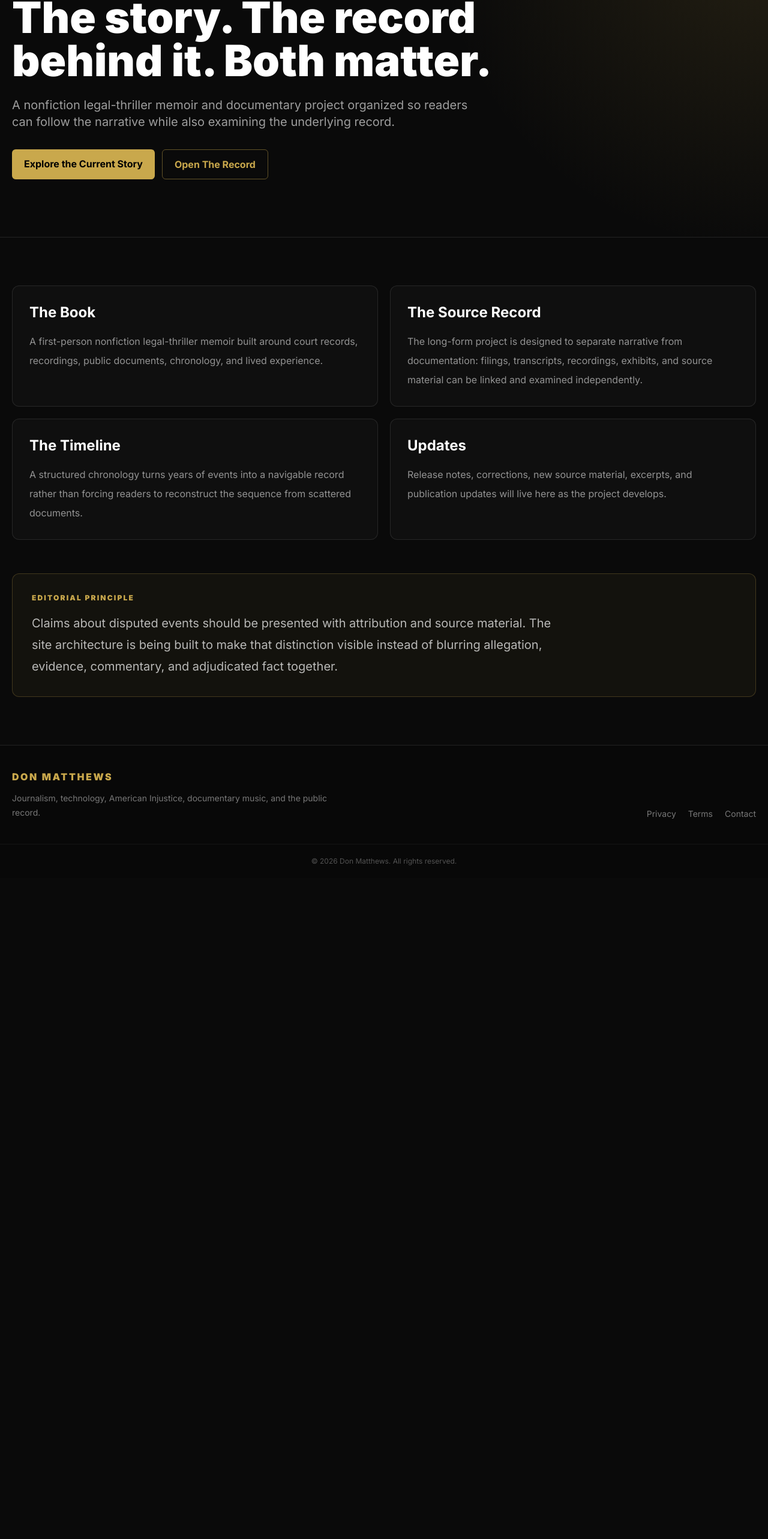
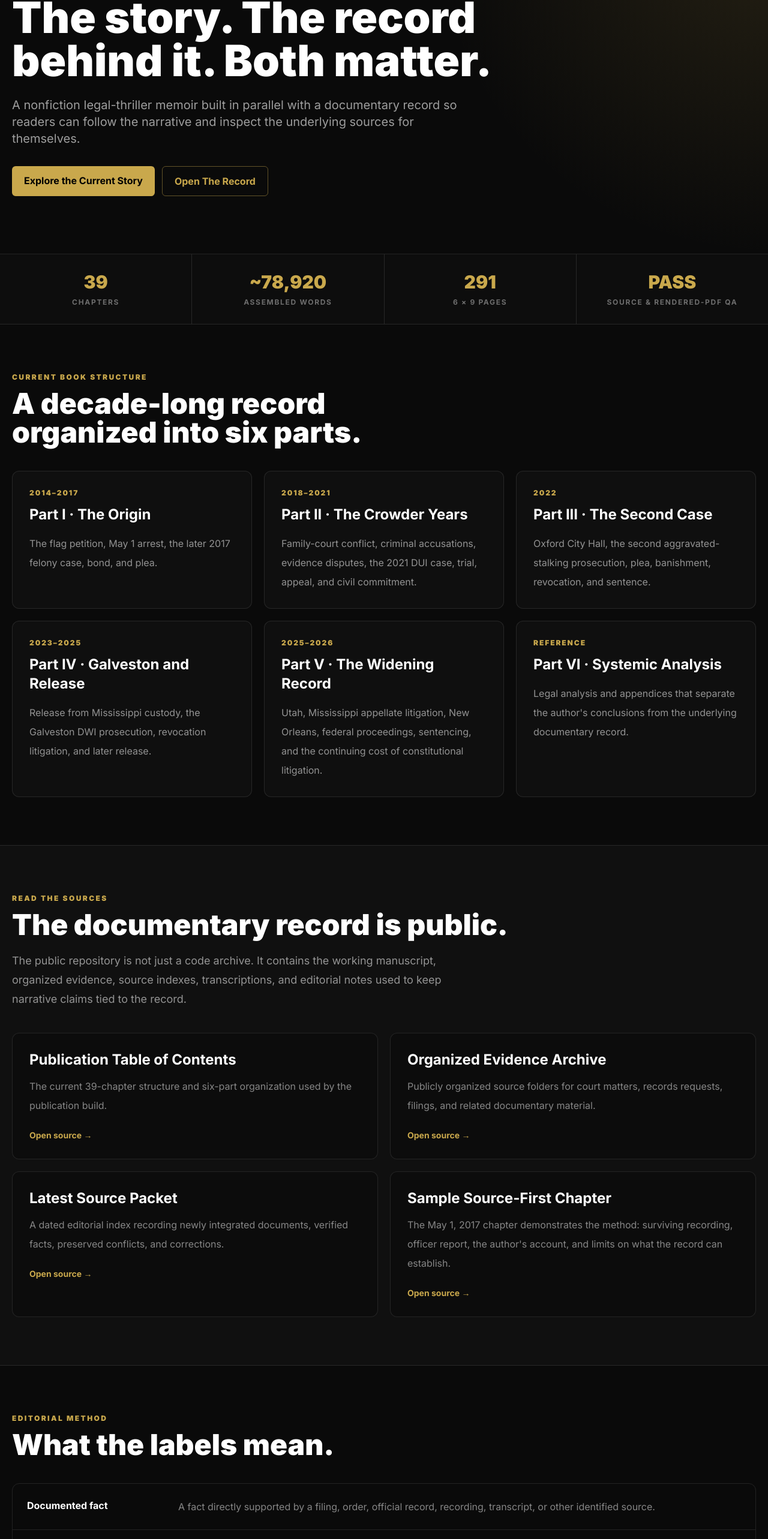
Before and after one commit to patriotnewsactivism/donmatthews-live, a Next.js app: page /american-injustice in a window 1280 px wide. Shown: the part 192-2758 px from the top of the page at 60% size. Before the commit the page ends 1656 px from the top, so only its background shows below. Built offline with nearby package versions, Linux system fonts and the light colour scheme.

Commit message:
Deepen American Injustice source-backed book hub

```diff
--- a/src/app/american-injustice/page.tsx
+++ b/src/app/american-injustice/page.tsx
@@ -3,28 +3,123 @@ import { FlagshipPage, GoldButton, OutlineButton, PageHero } from "@/components/
 
 export const metadata: Metadata = {
   title: "American Injustice | Don Matthews",
-  description: "American Injustice is Don Matthews' nonfiction legal-thriller memoir and documentary record project.",
+  description: "American Injustice is Don Matthews' 39-chapter nonfiction legal-thriller memoir, built alongside a source-first documentary record.",
   alternates: { canonical: "/american-injustice" },
 };
 
-const sections = [
-  ["The Book", "A first-person nonfiction legal-thriller memoir built around court records, recordings, public documents, chronology, and lived experience."],
-  ["The Source Record", "The long-form project is designed to separate narrative from documentation: filings, transcripts, recordings, exhibits, and source material can be linked and examined independently."],
-  ["The Timeline", "A structured chronology turns years of events into a navigable record rather than forcing readers to reconstruct the sequence from scattered documents."],
-  ["Updates", "Release notes, corrections, new source material, excerpts, and publication updates will live here as the project develops."],
-];
+const publicationStats = [
+  ["39", "chapters"],
+  ["~78,920", "assembled words"],
+  ["291", "6 × 9 pages"],
+  ["PASS", "source & rendered-PDF QA"],
+] as const;
+
+const parts = [
+  ["Part I · The Origin", "2014–2017", "The flag petition, May 1 arrest, the later 2017 felony case, bond, and plea."],
+  ["Part II · The Crowder Years", "2018–2021", "Family-court conflict, criminal accusations, evidence disputes, the 2021 DUI case, trial, appeal, and civil commitment."],
+  ["Part III · The Second Case", "2022", "Oxford City Hall, the second aggravated-stalking prosecution, plea, banishment, revocation, and sentence."],
+  ["Part IV · Galveston and Release", "2023–2025", "Release from Mississippi custody, the Galveston DWI prosecution, revocation litigation, and later release."],
+  ["Part V · The Widening Record", "2025–2026", "Utah, Mississippi appellate litigation, New Orleans, federal proceedings, sentencing, and the continuing cost of constitutional litigation."],
+  ["Part VI · Systemic Analysis", "Reference", "Legal analysis and appendices that separate the author's conclusions from the underlying documentary record."],
+] as const;
+
+const sourceLinks = [
+  {
+    title: "Publication Table of Contents",
+    text: "The current 39-chapter structure and six-part organization used by the publication build.",
+    href: "https://github.com/patriotnewsactivism/American-Injustice/blob/main/full-rewrite/000_contents.md",
+  },
+  {
+    title: "Organized Evidence Archive",
+    text: "Publicly organized source folders for court matters, records requests, filings, and related documentary material.",
+    href: "https://github.com/patriotnewsactivism/American-Injustice/tree/main/evidence-organized",
+  },
+  {
+    title: "Latest Source Packet",
+    text: "A dated editorial index recording newly integrated documents, verified facts, preserved conflicts, and corrections.",
+    href: "https://github.com/patriotnewsactivism/American-Injustice/blob/main/evidence-organized/NEW_SOURCE_PACKET_2026-08-22.md",
+  },
+  {
+    title: "Sample Source-First Chapter",
+    text: "The May 1, 2017 chapter demonstrates the method: surviving recording, officer report, the author's account, and limits on what the record can establish.",
+    href: "https://github.com/patriotnewsactivism/American-Injustice/blob/main/full-rewrite/02_chapter2_may1_arrest.md",
+  },
+] as const;
+
+const method = [
+  ["Documented fact", "A fact directly supported by a filing, order, official record, recording, transcript, or other identified source."],
+  ["Attributed allegation", "A disputed claim is identified as an allegation and attributed to the person or filing making it."],
+  ["Record conflict", "When two records disagree, the conflict is preserved rather than silently choosing the version that best fits the narrative."],
+  ["Author interpretation", "Legal theories, conclusions, and personal beliefs remain distinguishable from adjudicated findings and source documents."],
+  ["Corrections", "Later-discovered dates, amounts, names, or procedural details are corrected openly in the working source record."],
+] as const;
 
 export default function AmericanInjusticePage() {
   return (
     <FlagshipPage>
-      <PageHero eyebrow="AMERICAN INJUSTICE" title="The story. The record behind it. Both matter." intro="A nonfiction legal-thriller memoir and documentary project organized so readers can follow the narrative while also examining the underlying record." actions={<><GoldButton href="https://help.donmatthews.live">Explore the Current Story</GoldButton><OutlineButton href="/record">Open The Record</OutlineButton></>} />
+      <PageHero
+        eyebrow="AMERICAN INJUSTICE"
+        title="The story. The record behind it. Both matter."
+        intro="A nonfiction legal-thriller memoir built in parallel with a documentary record so readers can follow the narrative and inspect the underlying sources for themselves."
+        actions={<><GoldButton href="https://help.donmatthews.live">Explore the Current Story</GoldButton><OutlineButton href="/record">Open The Record</OutlineButton></>}
+      />
+
+      <section className="border-b border-white/10 bg-white/[0.02]">
+        <div className="mx-auto grid max-w-7xl grid-cols-2 gap-px bg-white/10 md:grid-cols-4">
+          {publicationStats.map(([value, label]) => (
+            <div key={label} className="bg-[#0d0d0d] px-5 py-7 text-center">
+              <div className="text-3xl font-black text-[#c9a84c]">{value}</div>
+              <div className="mt-2 text-xs font-bold uppercase tracking-[0.14em] text-white/40">{label}</div>
+            </div>
+          ))}
+        </div>
+      </section>
+
       <section className="mx-auto max-w-7xl px-5 py-20">
-        <div className="grid gap-5 md:grid-cols-2">
-          {sections.map(([title, text]) => <div key={title} className="rounded-xl border border-white/10 bg-white/[0.025] p-7"><h2 className="text-2xl font-bold">{title}</h2><p className="mt-4 leading-8 text-white/55">{text}</p></div>)}
+        <p className="text-xs font-black tracking-[0.2em] text-[#c9a84c]">CURRENT BOOK STRUCTURE</p>
+        <h2 className="mt-3 max-w-3xl text-4xl font-black sm:text-5xl">A decade-long record organized into six parts.</h2>
+        <div className="mt-10 grid gap-5 md:grid-cols-2 xl:grid-cols-3">
+          {parts.map(([title, period, text]) => (
+            <article key={title} className="rounded-xl border border-white/10 bg-white/[0.025] p-7">
+              <p className="text-xs font-black uppercase tracking-[0.16em] text-[#c9a84c]">{period}</p>
+              <h3 className="mt-3 text-2xl font-bold">{title}</h3>
+              <p className="mt-4 leading-8 text-white/55">{text}</p>
+            </article>
+          ))}
         </div>
-        <div className="mt-14 rounded-xl border border-[#c9a84c]/25 bg-[#c9a84c]/[0.05] p-8">
-          <p className="text-xs font-black tracking-[0.18em] text-[#c9a84c]">EDITORIAL PRINCIPLE</p>
-          <p className="mt-4 max-w-4xl text-xl leading-9 text-white/70">Claims about disputed events should be presented with attribution and source material. The site architecture is being built to make that distinction visible instead of blurring allegation, evidence, commentary, and adjudicated fact together.</p>
+      </section>
+
+      <section className="border-y border-white/10 bg-[#101010]">
+        <div className="mx-auto max-w-7xl px-5 py-20">
+          <p className="text-xs font-black tracking-[0.2em] text-[#c9a84c]">READ THE SOURCES</p>
+          <h2 className="mt-3 text-4xl font-black sm:text-5xl">The documentary record is public.</h2>
+          <p className="mt-5 max-w-3xl text-lg leading-8 text-white/55">The public repository is not just a code archive. It contains the working manuscript, organized evidence, source indexes, transcriptions, and editorial notes used to keep narrative claims tied to the record.</p>
+          <div className="mt-10 grid gap-5 md:grid-cols-2">
+            {sourceLinks.map((source) => (
+              <a key={source.title} href={source.href} target="_blank" rel="noopener noreferrer" className="group rounded-xl border border-white/10 bg-black/25 p-7 transition hover:border-[#c9a84c]/40">
+                <h3 className="text-2xl font-bold group-hover:text-[#c9a84c]">{source.title}</h3>
+                <p className="mt-3 leading-8 text-white/50">{source.text}</p>
+                <span className="mt-6 inline-block text-sm font-bold text-[#c9a84c]">Open source →</span>
+              </a>
+            ))}
+          </div>
+        </div>
+      </section>
+
+      <section className="mx-auto max-w-7xl px-5 py-20">
+        <p className="text-xs font-black tracking-[0.2em] text-[#c9a84c]">EDITORIAL METHOD</p>
+        <h2 className="mt-3 text-4xl font-black sm:text-5xl">What the labels mean.</h2>
+        <div className="mt-10 divide-y divide-white/10 rounded-xl border border-white/10">
+          {method.map(([label, text]) => (
+            <div key={label} className="grid gap-3 p-6 md:grid-cols-[220px_1fr] md:gap-8">
+              <h3 className="font-bold text-white">{label}</h3>
+              <p className="leading-7 text-white/50">{text}</p>
+            </div>
+          ))}
+        </div>
+        <div className="mt-12 rounded-xl border border-[#c9a84c]/25 bg-[#c9a84c]/[0.05] p-8">
+          <p className="text-xs font-black tracking-[0.18em] text-[#c9a84c]">PUBLICATION RULE</p>
+          <p className="mt-4 max-w-4xl text-xl leading-9 text-white/70">A strong story does not require pretending every disputed point has already been proven. Where the documentary record supports a fact, the source should be visible. Where it does not, the limitation should be visible too.</p>
         </div>
       </section>
     </FlagshipPage>
```
